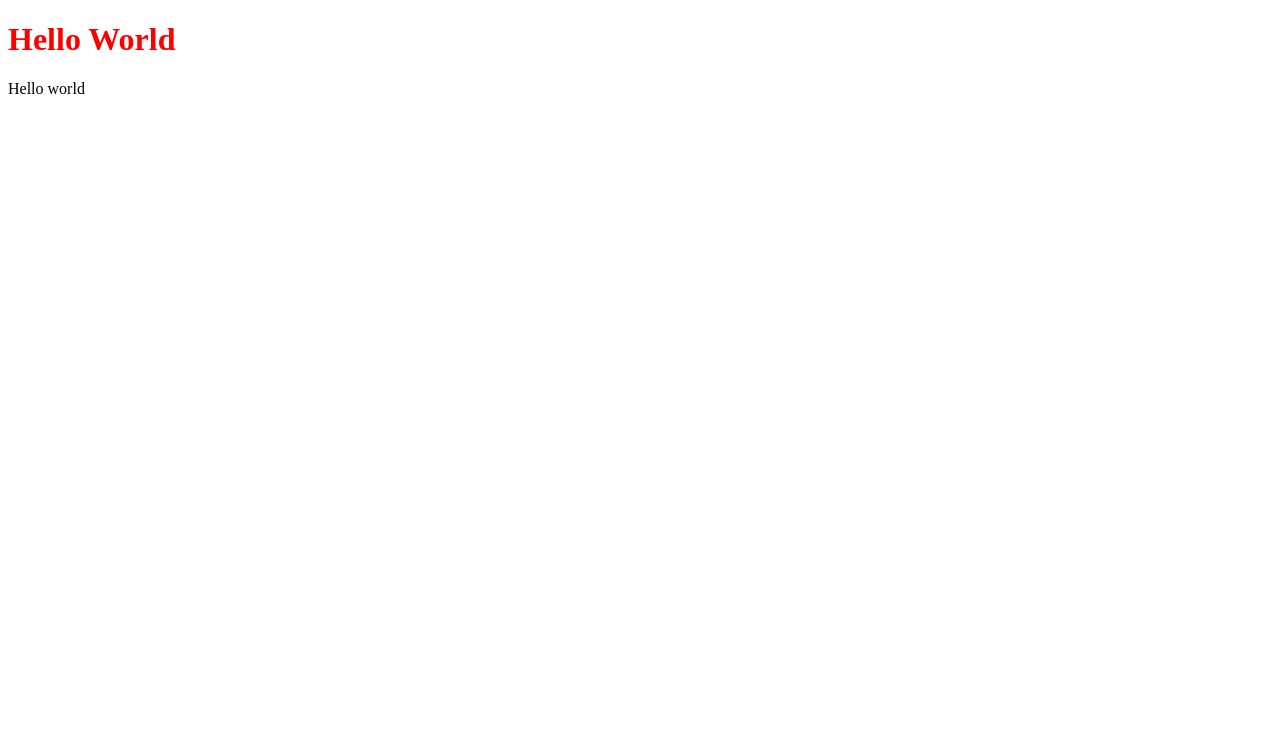
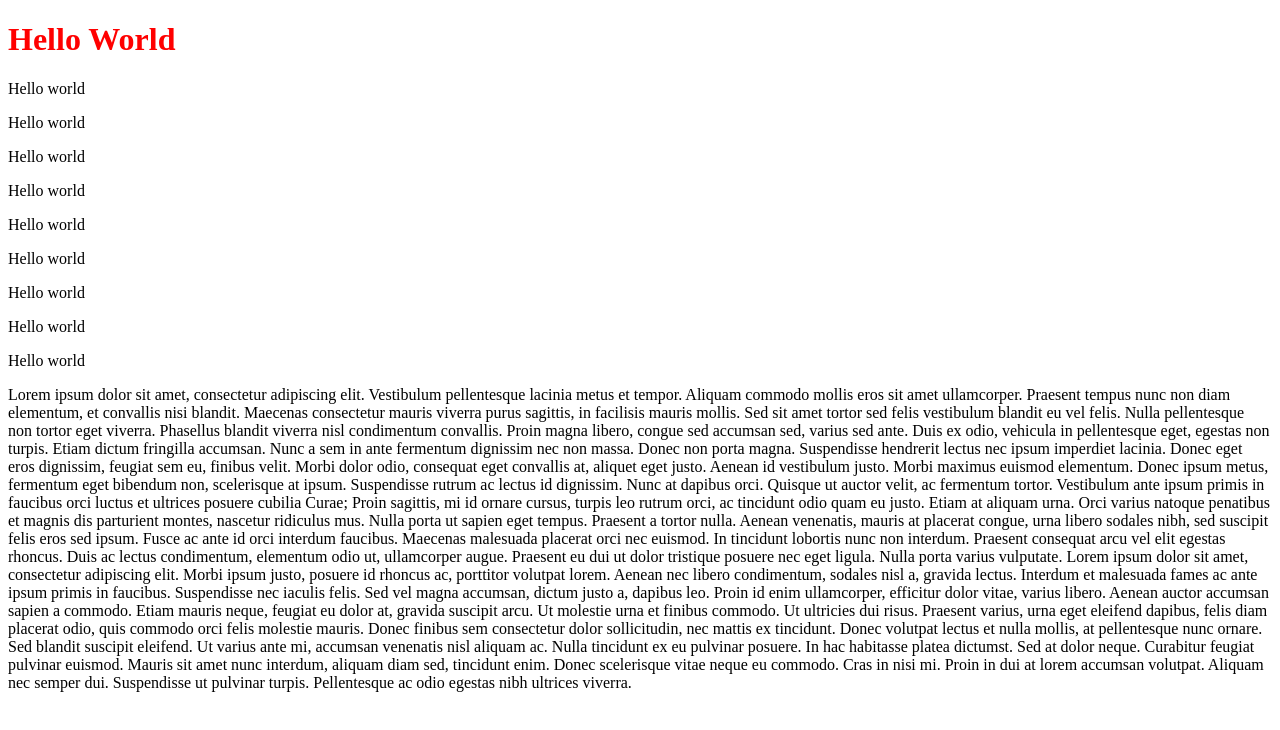
Before and after one commit to TMCrichton/TMCrichton.github.io, a plain HTML site: page index.html in a window 1280 px wide. Drawn offline with Linux system fonts and the light colour scheme.

Commit message:
Update index.html

```diff
--- a/index.html
+++ b/index.html
@@ -12,6 +12,23 @@
 <body>
   <h1>Hello World</h1>
   <p>Hello world </p>
+  <p>Hello world </p>
+  <p>Hello world </p>
+  <p>Hello world </p>
+  <p>Hello world </p>
+  <p>Hello world </p>
+  <p>Hello world </p>
+  <p>Hello world </p>
+  <p>Hello world </p>
+  <p>Lorem ipsum dolor sit amet, consectetur adipiscing elit. Vestibulum pellentesque lacinia metus et tempor. Aliquam commodo mollis eros sit amet ullamcorper. Praesent tempus nunc non diam elementum, et convallis nisi blandit. Maecenas consectetur mauris viverra purus sagittis, in facilisis mauris mollis. Sed sit amet tortor sed felis vestibulum blandit eu vel felis. Nulla pellentesque non tortor eget viverra. Phasellus blandit viverra nisl condimentum convallis. Proin magna libero, congue sed accumsan sed, varius sed ante. Duis ex odio, vehicula in pellentesque eget, egestas non turpis. Etiam dictum fringilla accumsan.
+
+Nunc a sem in ante fermentum dignissim nec non massa. Donec non porta magna. Suspendisse hendrerit lectus nec ipsum imperdiet lacinia. Donec eget eros dignissim, feugiat sem eu, finibus velit. Morbi dolor odio, consequat eget convallis at, aliquet eget justo. Aenean id vestibulum justo. Morbi maximus euismod elementum. Donec ipsum metus, fermentum eget bibendum non, scelerisque at ipsum. Suspendisse rutrum ac lectus id dignissim. Nunc at dapibus orci. Quisque ut auctor velit, ac fermentum tortor.
+
+Vestibulum ante ipsum primis in faucibus orci luctus et ultrices posuere cubilia Curae; Proin sagittis, mi id ornare cursus, turpis leo rutrum orci, ac tincidunt odio quam eu justo. Etiam at aliquam urna. Orci varius natoque penatibus et magnis dis parturient montes, nascetur ridiculus mus. Nulla porta ut sapien eget tempus. Praesent a tortor nulla. Aenean venenatis, mauris at placerat congue, urna libero sodales nibh, sed suscipit felis eros sed ipsum. Fusce ac ante id orci interdum faucibus. Maecenas malesuada placerat orci nec euismod. In tincidunt lobortis nunc non interdum. Praesent consequat arcu vel elit egestas rhoncus. Duis ac lectus condimentum, elementum odio ut, ullamcorper augue.
+
+Praesent eu dui ut dolor tristique posuere nec eget ligula. Nulla porta varius vulputate. Lorem ipsum dolor sit amet, consectetur adipiscing elit. Morbi ipsum justo, posuere id rhoncus ac, porttitor volutpat lorem. Aenean nec libero condimentum, sodales nisl a, gravida lectus. Interdum et malesuada fames ac ante ipsum primis in faucibus. Suspendisse nec iaculis felis. Sed vel magna accumsan, dictum justo a, dapibus leo. Proin id enim ullamcorper, efficitur dolor vitae, varius libero. Aenean auctor accumsan sapien a commodo. Etiam mauris neque, feugiat eu dolor at, gravida suscipit arcu. Ut molestie urna et finibus commodo. Ut ultricies dui risus. Praesent varius, urna eget eleifend dapibus, felis diam placerat odio, quis commodo orci felis molestie mauris. Donec finibus sem consectetur dolor sollicitudin, nec mattis ex tincidunt. Donec volutpat lectus et nulla mollis, at pellentesque nunc ornare.
+
+Sed blandit suscipit eleifend. Ut varius ante mi, accumsan venenatis nisl aliquam ac. Nulla tincidunt ex eu pulvinar posuere. In hac habitasse platea dictumst. Sed at dolor neque. Curabitur feugiat pulvinar euismod. Mauris sit amet nunc interdum, aliquam diam sed, tincidunt enim. Donec scelerisque vitae neque eu commodo. Cras in nisi mi. Proin in dui at lorem accumsan volutpat. Aliquam nec semper dui. Suspendisse ut pulvinar turpis. Pellentesque ac odio egestas nibh ultrices viverra.</p>
 </body>
 
 <footer>
```
